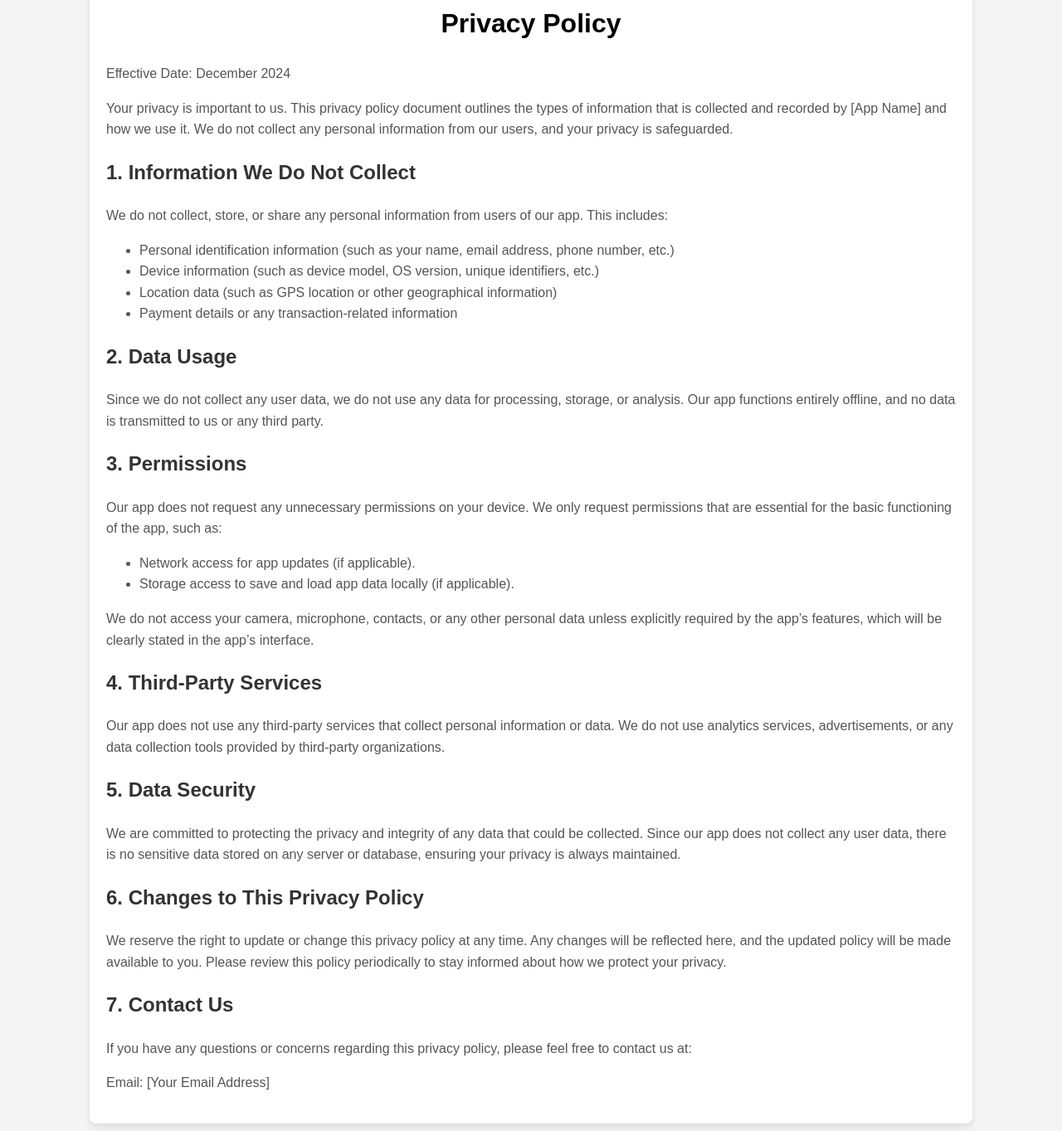
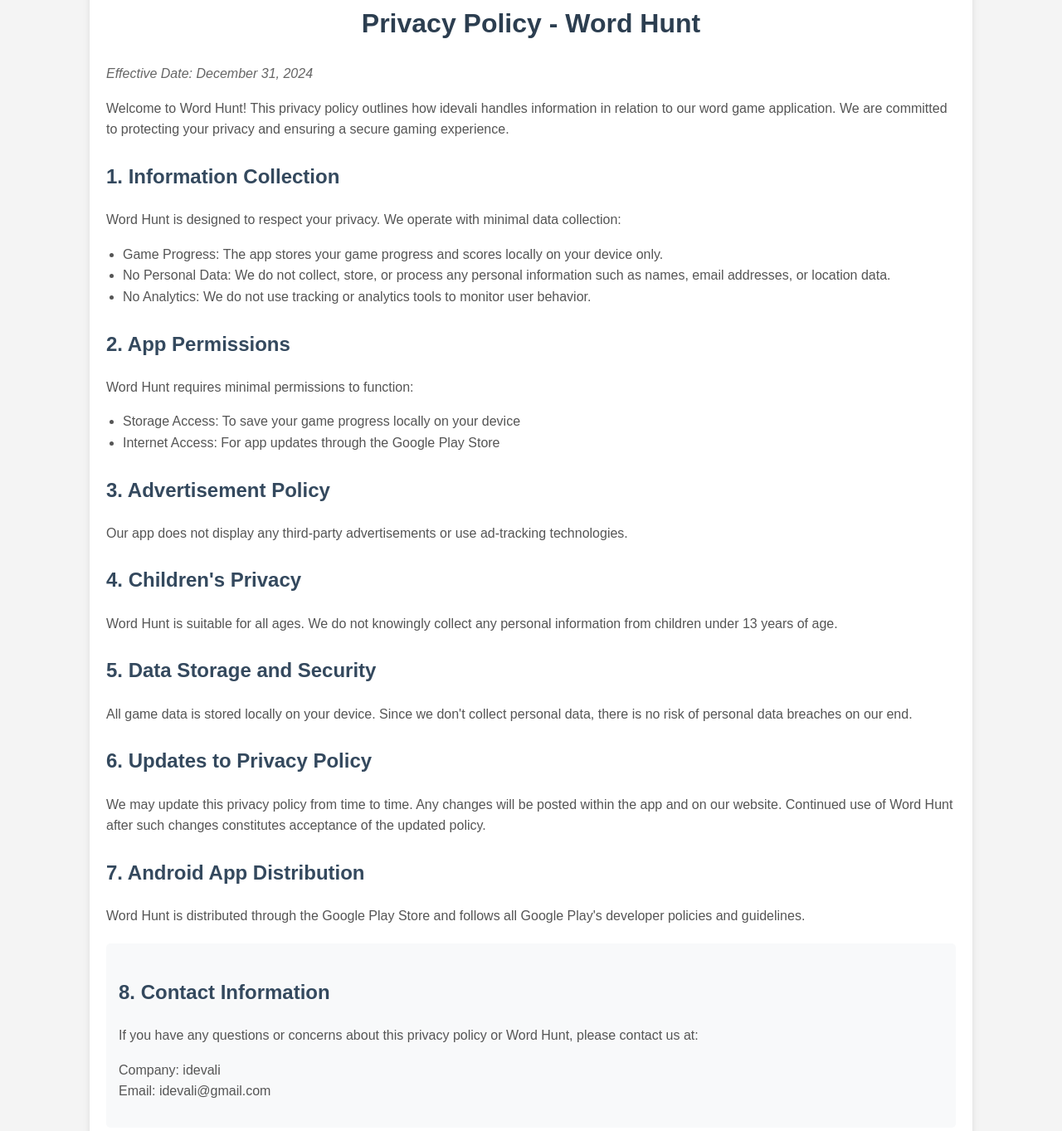
Before and after one commit to alimomin2024/privacy-policy, a plain HTML site: page index.html in a window 1280 px wide. Shown: the part 58-1421 px from the top of the page at 83% size. Drawn offline with Linux system fonts and the light colour scheme.

Commit message:
Update index.html

```diff
--- a/index.html
+++ b/index.html
@@ -3,7 +3,7 @@
 <head>
     <meta charset="UTF-8">
     <meta name="viewport" content="width=device-width, initial-scale=1.0">
-    <title>Privacy Policy</title>
+    <title>Privacy Policy - Word Hunt</title>
     <style>
         body {
             font-family: Arial, sans-serif;
@@ -22,57 +22,74 @@
         }
         h1 {
             text-align: center;
+            color: #2c3e50;
         }
         h2 {
-            color: #333;
+            color: #34495e;
+            margin-top: 25px;
         }
         p {
             color: #555;
         }
         ul {
             color: #555;
+            padding-left: 20px;
+        }
+        .date {
+            color: #666;
+            font-style: italic;
+        }
+        .contact {
+            background-color: #f8f9fa;
+            padding: 15px;
+            border-radius: 5px;
+            margin-top: 20px;
         }
     </style>
 </head>
 <body>
     <div class="container">
-        <h1>Privacy Policy</h1>
-        <p>Effective Date: December 2024</p>
+        <h1>Privacy Policy - Word Hunt</h1>
+        <p class="date">Effective Date: December 31, 2024</p>
 
-        <p>Your privacy is important to us. This privacy policy document outlines the types of information that is collected and recorded by [App Name] and how we use it. We do not collect any personal information from our users, and your privacy is safeguarded.</p>
+        <p>Welcome to Word Hunt! This privacy policy outlines how idevali handles information in relation to our word game application. We are committed to protecting your privacy and ensuring a secure gaming experience.</p>
 
-        <h2>1. Information We Do Not Collect</h2>
-        <p>We do not collect, store, or share any personal information from users of our app. This includes:</p>
+        <h2>1. Information Collection</h2>
+        <p>Word Hunt is designed to respect your privacy. We operate with minimal data collection:</p>
         <ul>
-            <li>Personal identification information (such as your name, email address, phone number, etc.)</li>
-            <li>Device information (such as device model, OS version, unique identifiers, etc.)</li>
-            <li>Location data (such as GPS location or other geographical information)</li>
-            <li>Payment details or any transaction-related information</li>
+            <li>Game Progress: The app stores your game progress and scores locally on your device only.</li>
+            <li>No Personal Data: We do not collect, store, or process any personal information such as names, email addresses, or location data.</li>
+            <li>No Analytics: We do not use tracking or analytics tools to monitor user behavior.</li>
         </ul>
 
-        <h2>2. Data Usage</h2>
-        <p>Since we do not collect any user data, we do not use any data for processing, storage, or analysis. Our app functions entirely offline, and no data is transmitted to us or any third party.</p>
+        <h2>2. App Permissions</h2>
+        <p>Word Hunt requires minimal permissions to function:</p>
+        <ul>
+            <li>Storage Access: To save your game progress locally on your device</li>
+            <li>Internet Access: For app updates through the Google Play Store</li>
+        </ul>
 
-        <h2>3. Permissions</h2>
-        <p>Our app does not request any unnecessary permissions on your device. We only request permissions that are essential for the basic functioning of the app, such as:</p>
-        <ul>
-            <li>Network access for app updates (if applicable).</li>
-            <li>Storage access to save and load app data locally (if applicable).</li>
-        </ul>
-        <p>We do not access your camera, microphone, contacts, or any other personal data unless explicitly required by the app’s features, which will be clearly stated in the app’s interface.</p>
+        <h2>3. Advertisement Policy</h2>
+        <p>Our app does not display any third-party advertisements or use ad-tracking technologies.</p>
 
-        <h2>4. Third-Party Services</h2>
-        <p>Our app does not use any third-party services that collect personal information or data. We do not use analytics services, advertisements, or any data collection tools provided by third-party organizations.</p>
+        <h2>4. Children's Privacy</h2>
+        <p>Word Hunt is suitable for all ages. We do not knowingly collect any personal information from children under 13 years of age.</p>
 
-        <h2>5. Data Security</h2>
-        <p>We are committed to protecting the privacy and integrity of any data that could be collected. Since our app does not collect any user data, there is no sensitive data stored on any server or database, ensuring your privacy is always maintained.</p>
+        <h2>5. Data Storage and Security</h2>
+        <p>All game data is stored locally on your device. Since we don't collect personal data, there is no risk of personal data breaches on our end.</p>
 
-        <h2>6. Changes to This Privacy Policy</h2>
-        <p>We reserve the right to update or change this privacy policy at any time. Any changes will be reflected here, and the updated policy will be made available to you. Please review this policy periodically to stay informed about how we protect your privacy.</p>
+        <h2>6. Updates to Privacy Policy</h2>
+        <p>We may update this privacy policy from time to time. Any changes will be posted within the app and on our website. Continued use of Word Hunt after such changes constitutes acceptance of the updated policy.</p>
 
-        <h2>7. Contact Us</h2>
-        <p>If you have any questions or concerns regarding this privacy policy, please feel free to contact us at:</p>
-        <p>Email: [Your Email Address]</p>
+        <h2>7. Android App Distribution</h2>
+        <p>Word Hunt is distributed through the Google Play Store and follows all Google Play's developer policies and guidelines.</p>
+
+        <div class="contact">
+            <h2>8. Contact Information</h2>
+            <p>If you have any questions or concerns about this privacy policy or Word Hunt, please contact us at:</p>
+            <p>Company: idevali<br>
+            Email: idevali@gmail.com</p>
+        </div>
     </div>
 </body>
 </html>
```
